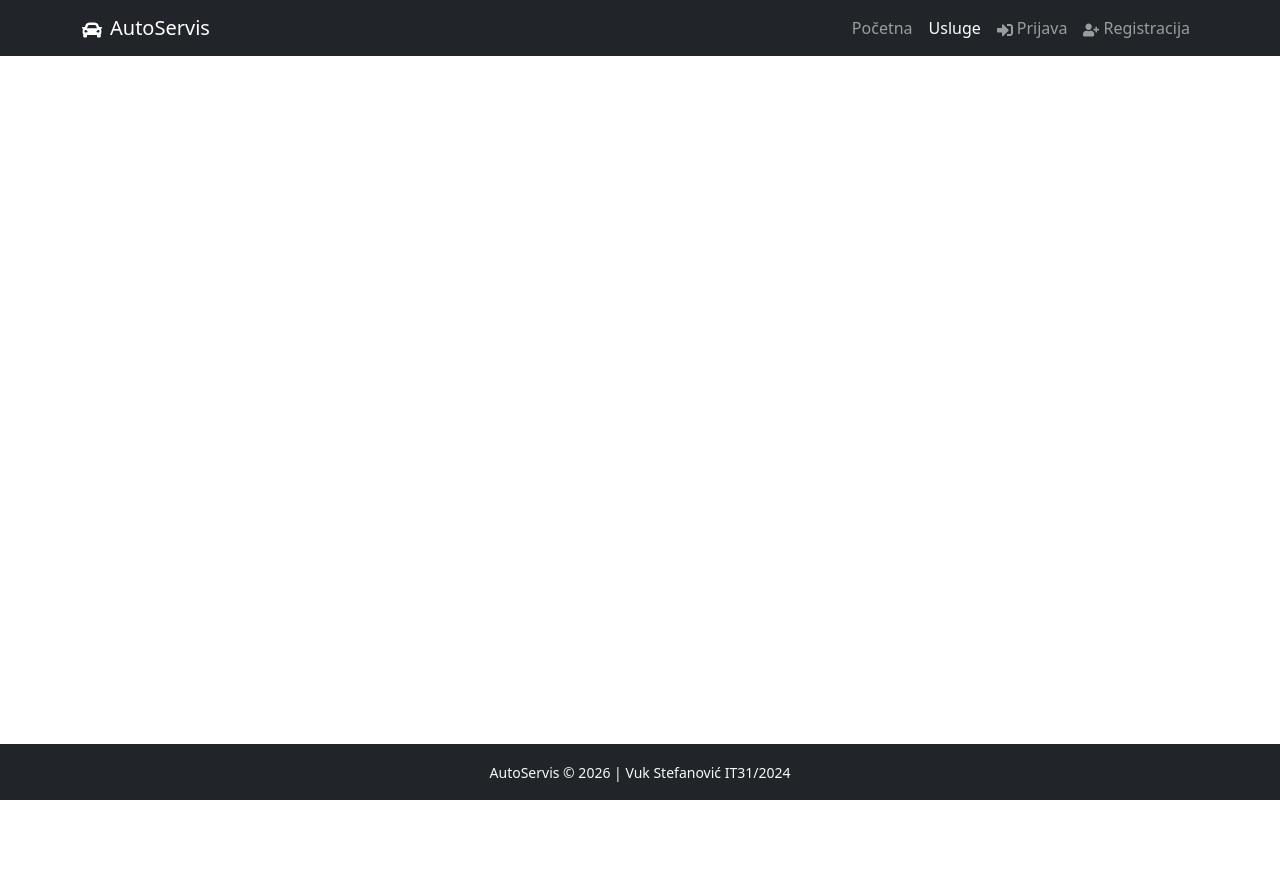
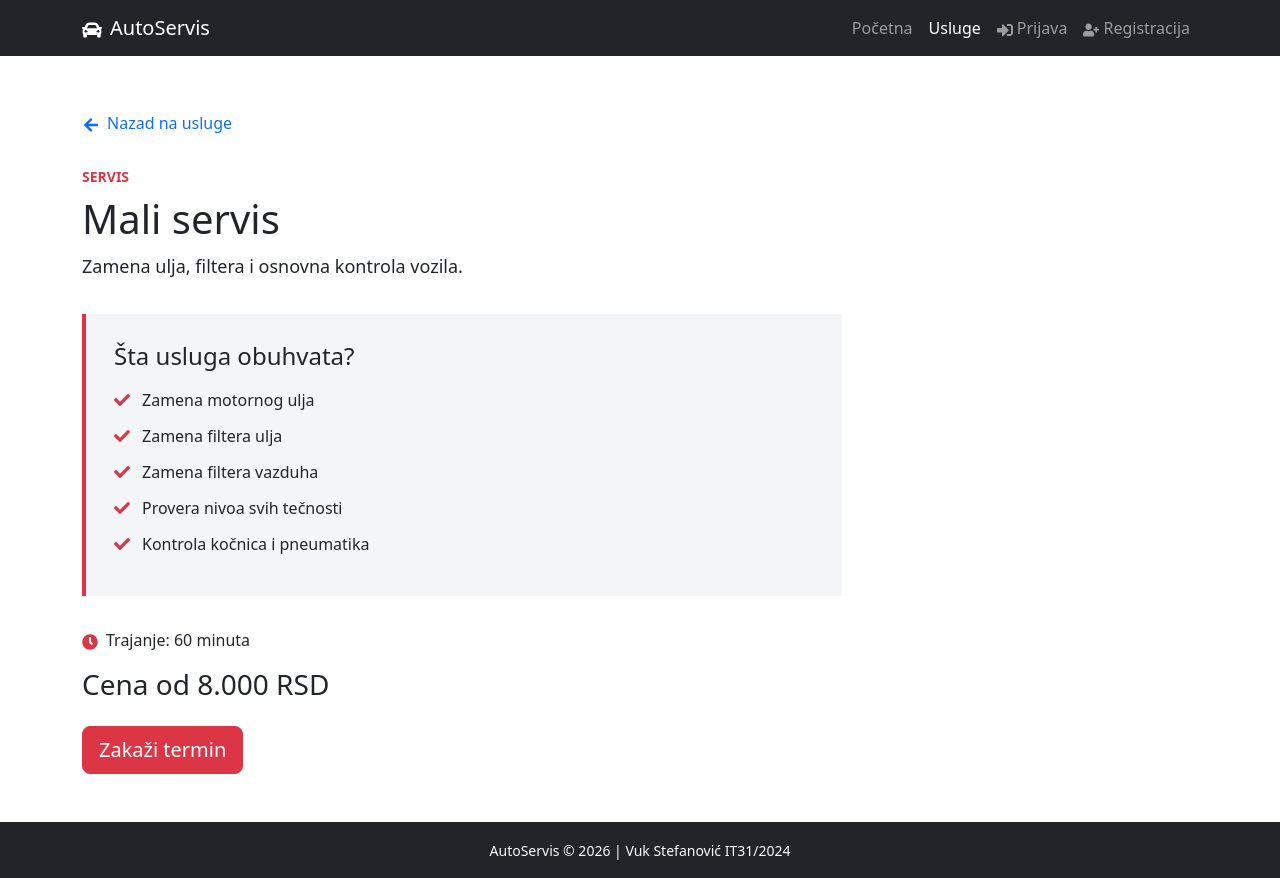
Before and after one commit to VukStefanovicIT312024/AutoServis, a React (Create React App) app in the folder frontend/: page /usluge/1 in a window 1280 px wide. Before the commit the page ends 800 px from the top, so only its background shows below. Built offline with nearby package versions, Linux system fonts and the light colour scheme.

Commit message:
Dodat prikaz i pretraga usluga

```diff
--- a/frontend/src/App.css
+++ b/frontend/src/App.css
@@ -53,3 +53,84 @@
     font-size: 17px;
   }
 }
+
+.page-heading {
+  max-width: 680px;
+  margin-bottom: 32px;
+}
+
+.page-heading h1 {
+  margin-bottom: 12px;
+  font-weight: 700;
+}
+
+.section-label {
+  margin-bottom: 8px;
+  color: #dc3545;
+  font-size: 14px;
+  font-weight: 700;
+  text-transform: uppercase;
+}
+
+.service-search {
+  max-width: 520px;
+  padding: 12px 16px;
+}
+
+.service-card {
+  border: 1px solid #dee2e6;
+  border-radius: 8px;
+  transition:
+    transform 0.2s ease,
+    box-shadow 0.2s ease;
+}
+
+.service-card:hover {
+  transform: translateY(-4px);
+  box-shadow: 0 12px 26px rgba(20, 25, 30, 0.12);
+}
+
+.service-icon {
+  margin-bottom: 18px;
+  color: #dc3545;
+  font-size: 28px;
+}
+
+.service-details {
+  max-width: 760px;
+}
+
+.service-description {
+  font-size: 18px;
+  line-height: 1.7;
+}
+
+.service-includes {
+  margin: 32px 0;
+  padding: 28px;
+  border-left: 4px solid #dc3545;
+  background-color: #f4f5f6;
+}
+
+.service-includes h2 {
+  margin-bottom: 18px;
+  font-size: 24px;
+}
+
+.service-includes ul {
+  margin: 0;
+  padding: 0;
+  list-style: none;
+}
+
+.service-includes li {
+  display: flex;
+  align-items: center;
+  margin-bottom: 12px;
+}
+
+.service-check {
+  flex-shrink: 0;
+  margin-right: 12px;
+  color: #dc3545;
+}
--- a/frontend/src/App.js
+++ b/frontend/src/App.js
@@ -6,6 +6,7 @@ import ServicesPage from "./pages/ServicesPage";
 import LoginPage from "./pages/LoginPage";
 import RegisterPage from "./pages/RegisterPage";
 import "./App.css";
+import ServiceDetailsPage from "./pages/ServiceDetailsPage";
 
 function App() {
   return (
@@ -16,6 +17,7 @@ function App() {
         <Routes>
           <Route path="/" element={<HomePage />} />
           <Route path="/usluge" element={<ServicesPage />} />
+          <Route path="/usluge/:id" element={<ServiceDetailsPage />} />
           <Route path="/prijava" element={<LoginPage />} />
           <Route path="/registracija" element={<RegisterPage />} />
         </Routes>
--- /dev/null
+++ b/frontend/src/components/ServiceCard.jsx
@@ -0,0 +1,43 @@
+import { Button, Card } from "react-bootstrap";
+import { FaClock, FaWrench } from "react-icons/fa";
+import { Link } from "react-router-dom";
+
+function ServiceCard({ service }) {
+  return (
+    <Card className="service-card h-100">
+      <Card.Body className="d-flex flex-column">
+        <div className="service-icon">
+          <FaWrench />
+        </div>
+
+        <Card.Subtitle className="mb-2 text-danger">
+          {service.category}
+        </Card.Subtitle>
+
+        <Card.Title>{service.name}</Card.Title>
+        <Card.Text>{service.description}</Card.Text>
+
+        <div className="mt-auto">
+          <p className="mb-2">
+            <FaClock className="me-2" />
+            {service.duration} minuta
+          </p>
+
+          <strong className="d-block mb-3">
+            Od {service.price.toLocaleString("sr-RS")} RSD
+          </strong>
+
+          <Button
+            as={Link}
+            to={`/usluge/${service.id}`}
+            variant="outline-danger"
+          >
+            Detaljnije
+          </Button>
+        </div>
+      </Card.Body>
+    </Card>
+  );
+}
+
+export default ServiceCard;
--- /dev/null
+++ b/frontend/src/data/services.js
@@ -0,0 +1,92 @@
+const services = [
+  {
+    id: 1,
+    name: "Mali servis",
+    category: "Servis",
+    description: "Zamena ulja, filtera i osnovna kontrola vozila.",
+    price: 8000,
+    duration: 60,
+    includes: [
+      "Zamena motornog ulja",
+      "Zamena filtera ulja",
+      "Zamena filtera vazduha",
+      "Provera nivoa svih tečnosti",
+      "Kontrola kočnica i pneumatika",
+    ],
+  },
+  {
+    id: 2,
+    name: "Veliki servis",
+    category: "Servis",
+    description: "Kompletno održavanje ključnih delova motora.",
+    price: 28000,
+    duration: 180,
+    includes: [
+      "Zamena zupčastog kaiša",
+      "Zamena španera i rolera",
+      "Zamena pumpe za vodu",
+      "Zamena antifriza",
+      "Detaljna kontrola motora",
+    ],
+  },
+  {
+    id: 3,
+    name: "Kompjuterska dijagnostika",
+    category: "Dijagnostika",
+    description: "Provera elektronskih sistema i grešaka vozila.",
+    price: 3000,
+    duration: 30,
+    includes: [
+      "Očitavanje grešaka računara vozila",
+      "Provera senzora i elektronskih sistema",
+      "Brisanje zapamćenih grešaka",
+      "Izveštaj o pronađenim problemima",
+    ],
+  },
+  {
+    id: 4,
+    name: "Zamena ulja",
+    category: "Održavanje",
+    description: "Zamena motornog ulja prema specifikaciji proizvođača.",
+    price: 4500,
+    duration: 40,
+    includes: [
+      "Ispuštanje starog motornog ulja",
+      "Sipanje odgovarajućeg novog ulja",
+      "Provera nivoa ulja",
+      "Kontrola mogućeg curenja",
+    ],
+  },
+  {
+    id: 5,
+    name: "Priprema za tehnički pregled",
+    category: "Registracija",
+    description: "Pregled ispravnosti vozila pre tehničkog pregleda.",
+    price: 5000,
+    duration: 60,
+    includes: [
+      "Provera svetlosne signalizacije",
+      "Kontrola kočionog sistema",
+      "Provera pneumatika",
+      "Kontrola izduvnog sistema",
+      "Osnovna provera bezbednosti vozila",
+    ],
+  },
+  {
+    id: 6,
+    name: "Servis klima uređaja",
+    category: "Klima",
+    description: "Provera, čišćenje i dopuna klima uređaja.",
+    price: 6000,
+    duration: 50,
+    includes: [
+      "Provera rada klima uređaja",
+      "Provera pritiska sistema",
+      "Dopuna rashladnog gasa",
+      "Čišćenje i dezinfekcija sistema",
+      "Provera mogućeg curenja",
+    ],
+  },
+];
+
+export default services;
--- /dev/null
+++ b/frontend/src/pages/ServiceDetailsPage.jsx
@@ -0,0 +1,68 @@
+import { Button, Container } from "react-bootstrap";
+import { FaArrowLeft, FaCheck, FaClock } from "react-icons/fa";
+import { Link, useParams } from "react-router-dom";
+import services from "../data/services";
+
+function ServiceDetailsPage() {
+  const { id } = useParams();
+  const service = services.find((item) => item.id === Number(id));
+
+  if (!service) {
+    return (
+      <Container className="py-5">
+        <h1>Usluga nije pronađena</h1>
+        <Button as={Link} to="/usluge" variant="dark">
+          Nazad na usluge
+        </Button>
+      </Container>
+    );
+  }
+
+  return (
+    <Container className="py-5">
+      <Button
+        as={Link}
+        to="/usluge"
+        variant="link"
+        className="px-0 mb-4 text-decoration-none"
+      >
+        <FaArrowLeft className="me-2" />
+        Nazad na usluge
+      </Button>
+
+      <div className="service-details">
+        <p className="section-label">{service.category}</p>
+        <h1>{service.name}</h1>
+        <p className="service-description">{service.description}</p>
+
+        <div className="service-includes">
+          <h2>Šta usluga obuhvata?</h2>
+
+          <ul>
+            {service.includes.map((item) => (
+              <li key={item}>
+                <FaCheck className="service-check" />
+                {item}
+              </li>
+            ))}
+          </ul>
+        </div>
+
+        <p>
+          <FaClock className="me-2 text-danger" />
+          Trajanje: {service.duration} minuta
+        </p>
+
+        <h3 className="mb-4">
+          Cena od {service.price.toLocaleString("sr-RS")} RSD
+        </h3>
+
+        <Button as={Link} to="/prijava" variant="danger" size="lg">
+          Zakaži termin
+        </Button>
+      </div>
+    </Container>
+  );
+}
+
+export default ServiceDetailsPage;
--- a/frontend/src/pages/ServicesPage.jsx
+++ b/frontend/src/pages/ServicesPage.jsx
@@ -1,5 +1,50 @@
+import { useState } from "react";
+import { Col, Container, Form, Row } from "react-bootstrap";
+import ServiceCard from "../components/ServiceCard";
+import services from "../data/services";
+
 function ServicesPage() {
-  return <h1>Usluge autoservisa</h1>;
+  const [search, setSearch] = useState("");
+
+  const filteredServices = services.filter((service) => {
+    const searchValue = search.toLowerCase();
+
+    return (
+      service.name.toLowerCase().includes(searchValue) ||
+      service.category.toLowerCase().includes(searchValue) ||
+      service.description.toLowerCase().includes(searchValue)
+    );
+  });
+
+  return (
+    <Container className="py-5">
+      <div className="page-heading">
+        <p className="section-label">Ponuda servisa</p>
+        <h1>Usluge autoservisa</h1>
+        <p>Pronađite odgovarajuću uslugu za svoje vozilo.</p>
+      </div>
+
+      <Form.Control
+        type="search"
+        placeholder="Pretražite usluge..."
+        value={search}
+        onChange={(event) => setSearch(event.target.value)}
+        className="service-search mb-4"
+      />
+
+      <Row className="g-4">
+        {filteredServices.map((service) => (
+          <Col key={service.id} sm={12} md={6} lg={4}>
+            <ServiceCard service={service} />
+          </Col>
+        ))}
+      </Row>
+
+      {filteredServices.length === 0 && (
+        <p className="text-center mt-5">Nema pronađenih usluga.</p>
+      )}
+    </Container>
+  );
 }
 
 export default ServicesPage;
```
